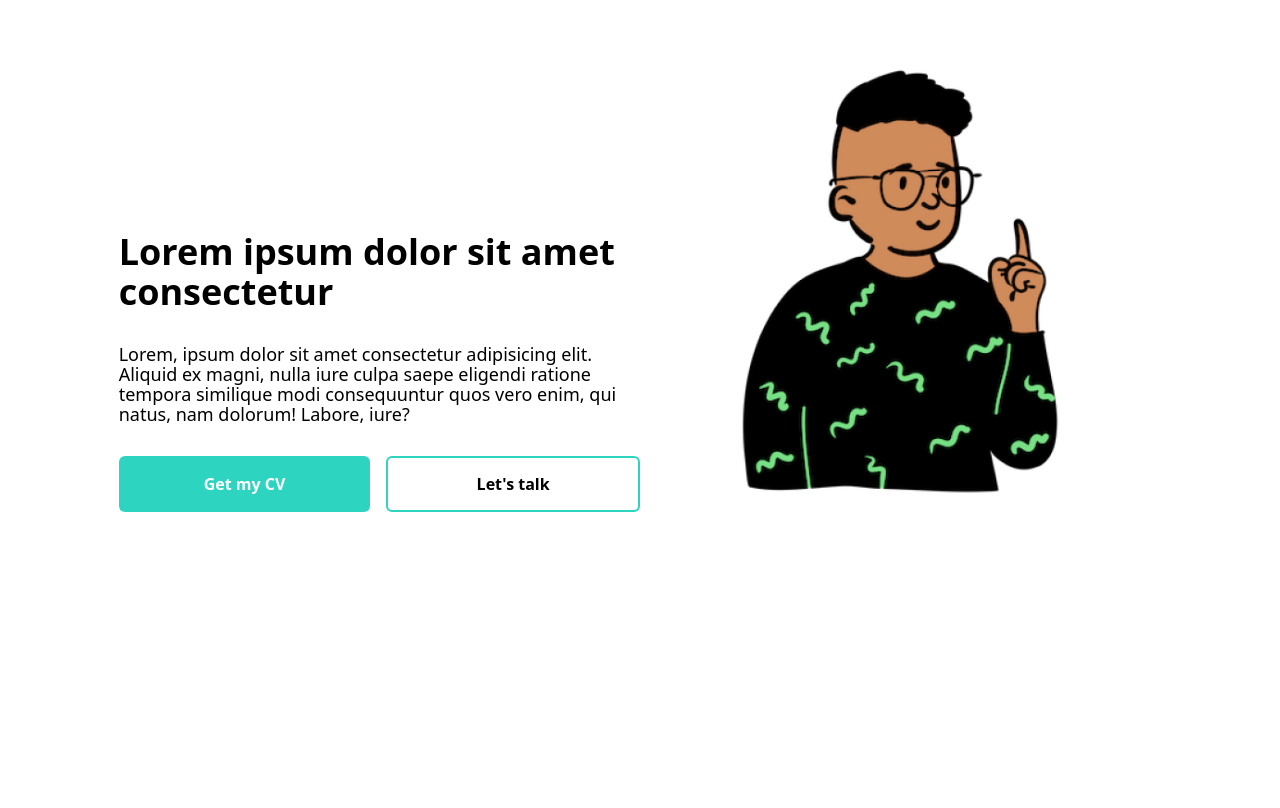
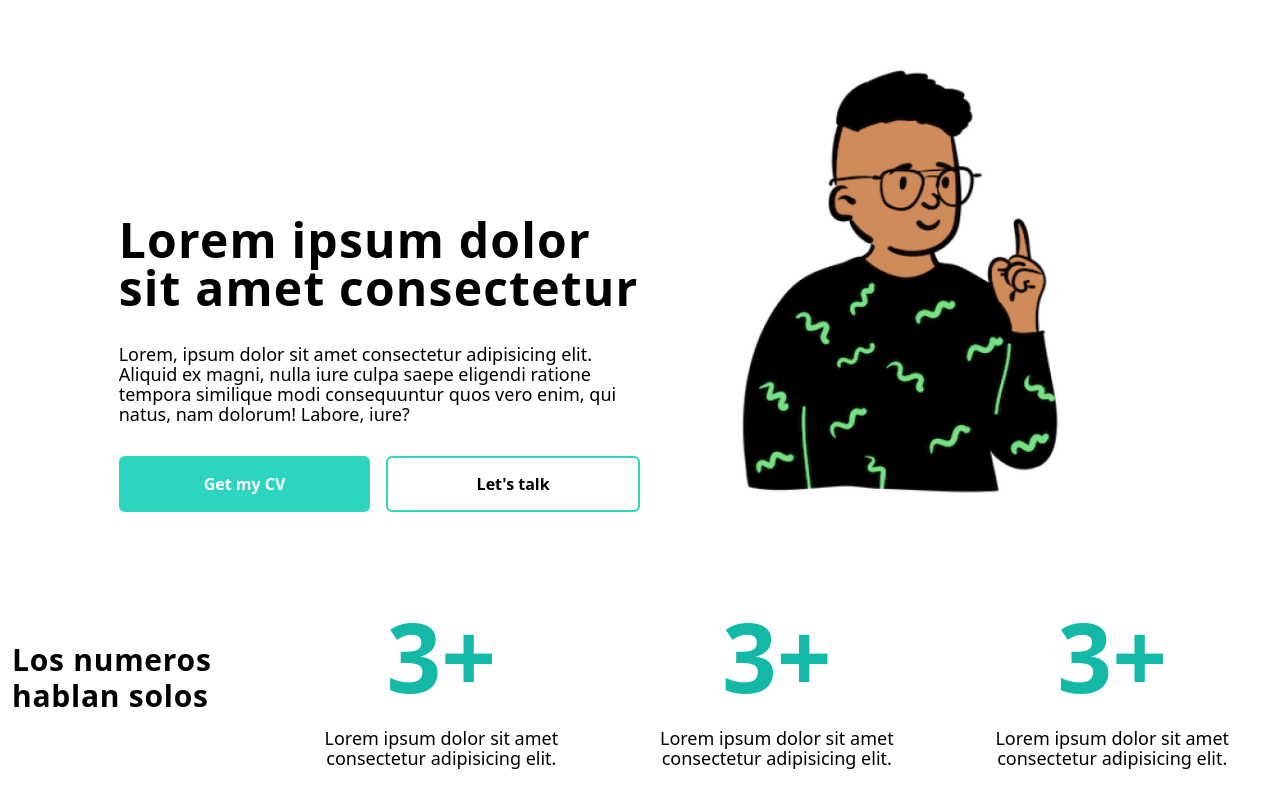
Before and after one commit to DanielAzocarDev/landingPage, a React (Vite) app: page / in a window 1280 px wide. Shown: the top 808 px of the page. Built offline with nearby package versions, Linux system fonts and the light colour scheme.

Commit message:
banner done

```diff
--- a/src/App.jsx
+++ b/src/App.jsx
@@ -1,9 +1,11 @@
+import { BannerExperience } from "./components/bannerExperiences/BannerExperience"
 import { Hero } from "./components/hero/Hero"
 
 const App = () => {
   return (
     <>
       <Hero />
+      <BannerExperience />
     </>
   )
 }
--- /dev/null
+++ b/src/components/bannerExperiences/BannerExperience.jsx
@@ -0,0 +1,25 @@
+
+export const BannerExperience = () => {
+  return (
+    <section className="w-full">
+      <div className="px-3 py-12 lg:flex items-center">
+        <h2 className=" text-3xl font-black mb-5 tracking-wide">Los numeros hablan solos</h2>
+        <div className="flex flex-col md:flex-row gap-6">
+          <div className=" flex flex-col items-center">
+            <span className=" text-8xl font-black text-teal-500 mb-6">3+</span>
+            <p className=" text-lg font-light leading-5 text-center">Lorem ipsum dolor sit amet consectetur adipisicing elit.</p>
+          </div>
+          <div className=" flex flex-col items-center">
+            <span className=" text-8xl font-black text-teal-500 mb-6">3+</span>
+            <p className=" text-lg font-light leading-5 text-center">Lorem ipsum dolor sit amet consectetur adipisicing elit.</p>
+          </div>
+          <div className=" flex flex-col items-center">
+            <span className=" text-8xl font-black text-teal-500 mb-6">3+</span>
+            <p className=" text-lg font-light leading-5 text-center">Lorem ipsum dolor sit amet consectetur adipisicing elit.</p>
+          </div>
+        </div>
+
+      </div>
+    </section>
+  )
+}
--- a/src/components/hero/Hero.jsx
+++ b/src/components/hero/Hero.jsx
@@ -5,7 +5,7 @@ export const Hero = () => {
     <section className=" w-full">
       <div className="w-full lg:w-10/12 flex flex-col-reverse md:flex-row md:h-[70vh] mx-auto px-3 py-12">
         <div className="flex flex-col gap-3 lg:gap-8 md:w-1/2 md:justify-end ">
-          <h1 className=" text-4xl font-black">Lorem ipsum dolor sit amet consectetur</h1>
+          <h1 className=" text-5xl font-black tracking-wide">Lorem ipsum dolor sit amet consectetur</h1>
           <p className=" text-lg font-light leading-5">Lorem, ipsum dolor sit amet consectetur adipisicing elit. Aliquid ex magni, nulla iure culpa saepe eligendi ratione tempora similique modi consequuntur quos vero enim, qui natus, nam dolorum! Labore, iure?</p>
           <div className='flex flex-col gap-4 md:flex-row'>
             <button className=" w-full bg-teal-400 hover:bg-transparent text-white hover:text-black font-bold h-14 rounded-md hover:border-2 hover:border-teal-400">Get my CV</button>
```
